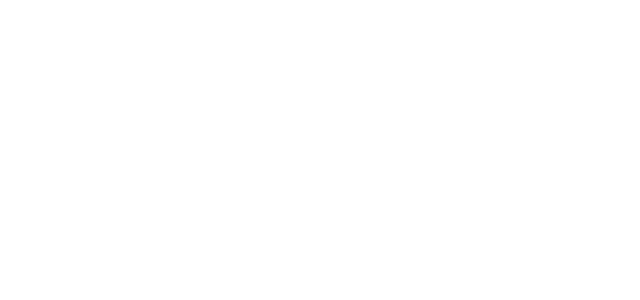
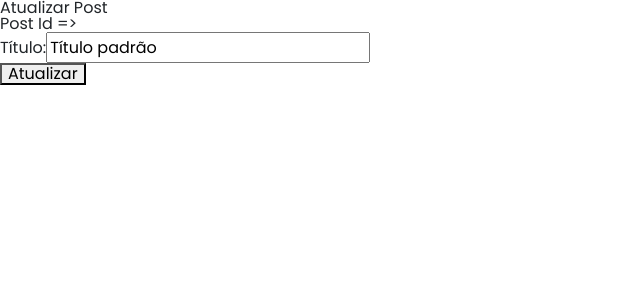
Before and after one commit to lucasfinotirodrigues/apresentacaoAPI, an Angular app in the folder angular-http/: page /list/put in a window 1280 px wide. Before the commit this address led to /. Shown: the top 300 px of the page, without its empty margins (0-640 px from the left). Built offline with nearby package versions, Linux system fonts and the light colour scheme.

Commit message:
feat: method PUT added at project

```diff
--- a/angular-http/src/app/app-routing.module.ts
+++ b/angular-http/src/app/app-routing.module.ts
@@ -4,6 +4,7 @@
 import { HomeComponent } from './pages/home/home.component';
 import { ListComponent } from './pages/list/list.component';
 import { GetComponent } from './pages/get/get.component';
+import { PutComponent } from './pages/put/put.component';
 
 const routes: Routes = [
   {
@@ -18,7 +19,9 @@
   {
     path: 'list/post', component: PostComponent
   },
-
+  {
+    path: 'list/put', component: PutComponent
+  }
 ];
 
 @NgModule({
--- a/angular-http/src/app/pages/list/list.component.html
+++ b/angular-http/src/app/pages/list/list.component.html
@@ -17,9 +17,11 @@
           <h2 class="text-card">post</h2>
         </div>
       </a>
-      <div class="card put d-flex align-items-center justify-content-center">
-        <h2 class="text-card">put</h2>
-      </div>
+      <a routerLink="./put">
+        <div class="card put d-flex align-items-center justify-content-center">
+          <h2 class="text-card">put</h2>
+        </div>
+      </a>
       <div class="card delete d-flex align-items-center justify-content-center">
         <h2 class="text-card">delete</h2>
       </div>
--- /dev/null
+++ b/angular-http/src/app/pages/put/data.service.ts
@@ -0,0 +1,17 @@
+import { Injectable } from '@angular/core';
+import { HttpClient, HttpHeaders } from '@angular/common/http';
+import { Observable } from 'rxjs';
+
+@Injectable({
+  providedIn: 'root'
+})
+export class DataService {
+
+  private apiUrl = 'https://jsonplaceholder.typicode.com/posts';
+
+  constructor(private http: HttpClient) { }
+
+  updatePost(id: number, updatedData: any): Observable<any> {
+    return this.http.put<any>(`${this.apiUrl}/${id}`, { ...updatedData, id });
+  }
+}
--- /dev/null
+++ b/angular-http/src/app/pages/put/put.component.html
@@ -0,0 +1,11 @@
+<div>
+  <h2>Atualizar Post</h2>
+  <form [formGroup]="postForm" (ngSubmit)="onSubmit()">
+    <div>
+      <h2>Post Id => {{postId}}</h2>
+      <label for="title">Título:</label>
+      <input id="title" formControlName="title" />
+    </div>
+    <button type="submit">Atualizar</button>
+  </form>
+</div>
--- /dev/null
+++ b/angular-http/src/app/pages/put/put.component.ts
@@ -0,0 +1,40 @@
+import { Component, OnInit } from '@angular/core';
+import { DataService } from './data.service';
+import { FormBuilder, FormGroup } from '@angular/forms';
+
+@Component({
+  selector: 'app-put',
+  templateUrl: './put.component.html',
+  styleUrls: ['./put.component.scss']
+})
+export class PutComponent implements OnInit {
+  postId: any;
+  postForm: FormGroup;
+
+  constructor(
+    private dataService: DataService,
+    private fb: FormBuilder
+  ) {
+    this.postForm = this.fb.group({
+      title: ['Título padrão']
+    });
+  }
+
+  ngOnInit(): void {}
+
+  onSubmit(): void {
+    const updatedData = this.postForm.value;
+    const postIdToUpdate = 1;
+
+    this.dataService.updatePost(postIdToUpdate, updatedData)
+      .subscribe(
+        data => {
+          console.log('Requisição PUT bem-sucedida', data);
+          this.postId = data.id;
+        },
+        error => {
+          console.error('Erro ao realizar a requisição PUT', error);
+        }
+      );
+  }
+}
```
Also changed, not shown: angular-http/src/app/app.module.ts (+5 -2 lines), angular-http/src/app/pages/put/put.component.scss (added), 1 other file (tests, documents, lock files or other folders).
